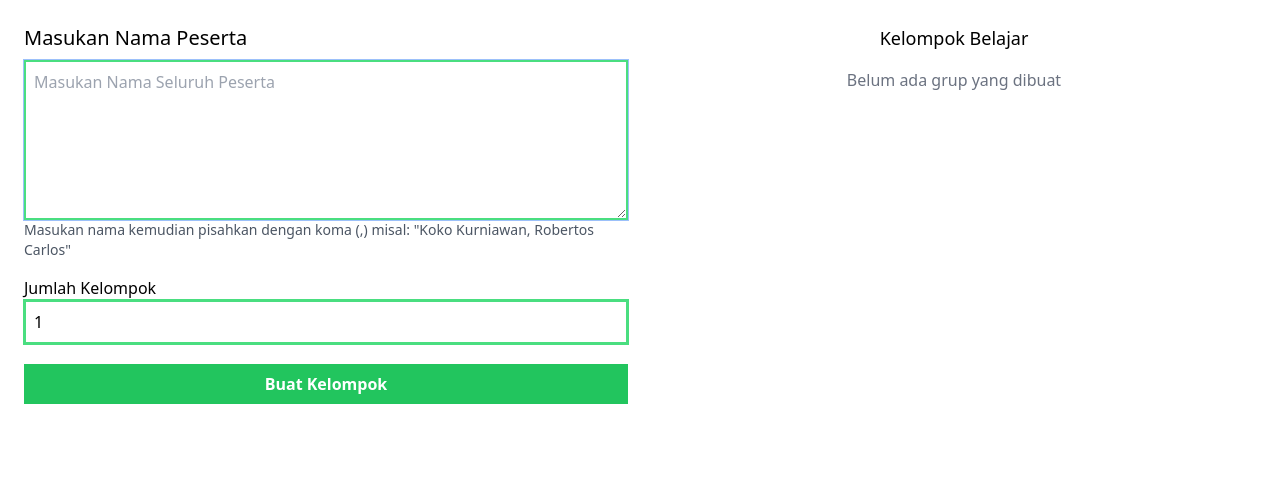
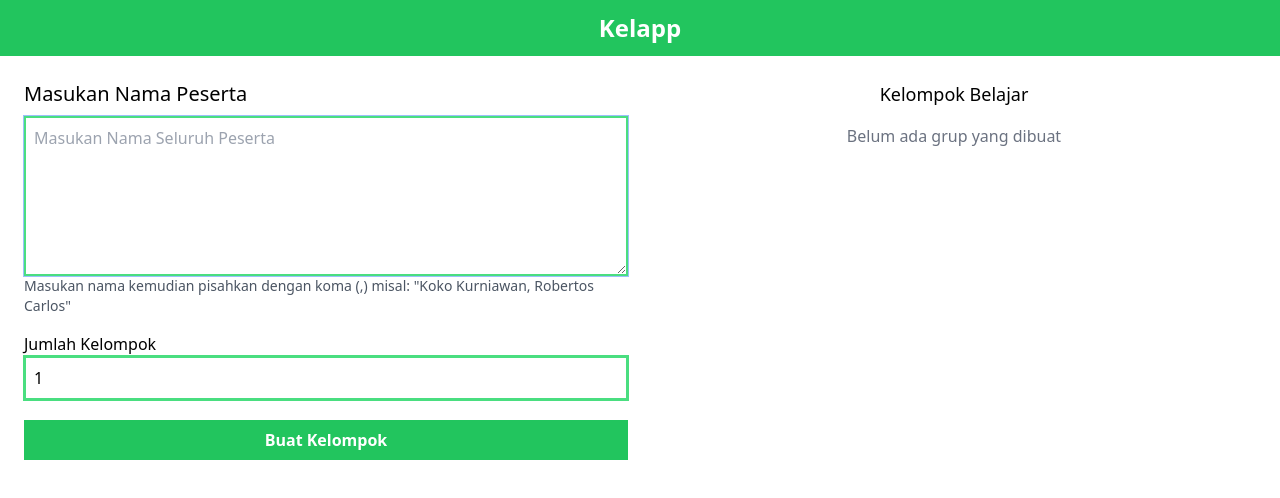
Before and after one commit to nnivxix/kelapp, a Vue app: page / in a window 1280 px wide. Shown: the top 498 px of the page. Built offline with nearby package versions, Linux system fonts and the light colour scheme.

Commit message:
feat: navbar component

```diff
--- a/src/App.vue
+++ b/src/App.vue
@@ -1,4 +1,5 @@
 <template>
+  <Navbar></Navbar>
   <div class="flex flex-col md:flex-row mx-6">
     <Form />
     <Result></Result>
@@ -8,4 +9,5 @@
 <script setup lang="ts">
 import Form from "@/components/Form.vue";
 import Result from "./components/Result.vue";
+import Navbar from "./components/Navbar.vue";
 </script>
--- a/src/components/Navbar.vue
+++ b/src/components/Navbar.vue
@@ -1,20 +1,7 @@
+<!-- reference	https://blog.prototypr.io/a-quest-for-the-ideal-navbar-height-4d3898a41f2 -->
 <template>
-<!-- refrence	https://blog.prototypr.io/a-quest-for-the-ideal-navbar-height-4d3898a41f2 -->
-	<c-flex justifyContent="center" alignItems="center" color="white" fontWeight="700" :fontSize="['1.4em', '1.8em']" bg="green.500"  width="100%">
-		<c-box>Kelapp</c-box>
-	</c-flex>
+  <nav
+    class="flex justify-center items-center text-white font-semibold text-2xl p-3 bg-green-500 w-full">
+    <h1>Kelapp</h1>
+  </nav>
 </template>
-
-
-<script>
-import { CFlex, CBox } from "@chakra-ui/vue";
-export default{
-	name: 'Navbar',
-	components: {CFlex, CBox}
-};
-</script>
-
-
-<style scoped>
-
-</style>
```
